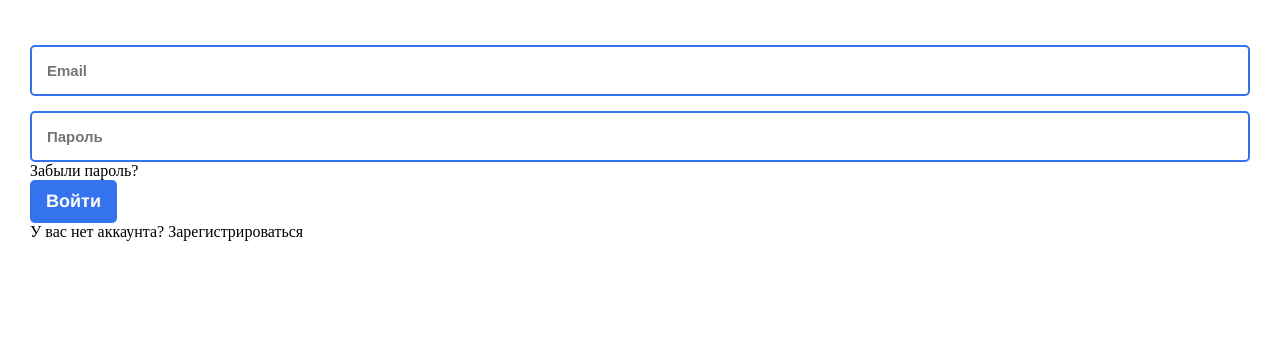
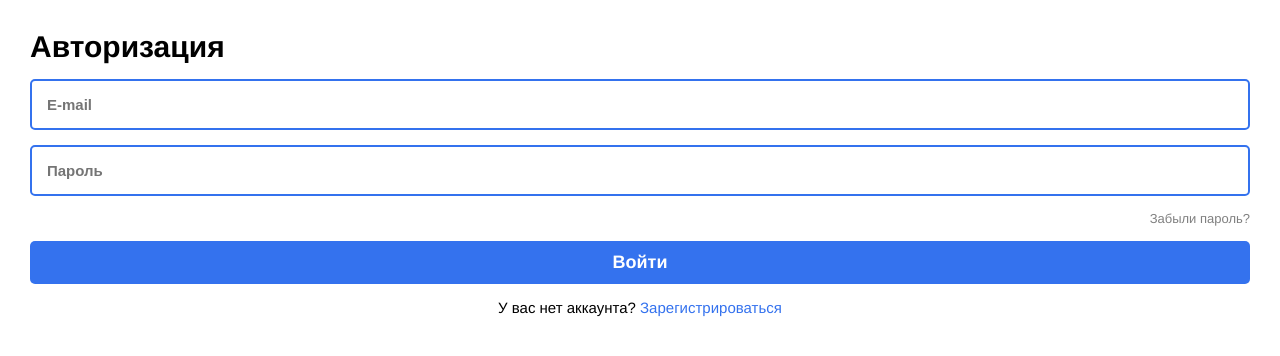
Before and after one commit to S0IG0/kyeye, a Vue app in the folder frontend/: page /login in a window 1280 px wide. Shown: the top 356 px of the page. Built offline with nearby package versions, Linux system fonts and the light colour scheme.

Commit message:
reformat login page

```diff
--- a/frontend/src/components/pages/Login.vue
+++ b/frontend/src/components/pages/Login.vue
@@ -1,16 +1,63 @@
 <template>
-  <login-form></login-form>
+  <div class="wrapper">
+    <div class="title">Авторизация</div>
+    <form>
+      <my-input placeholder="E-mail"
+      v-model="this.email"
+      required
+      ></my-input>
+      <my-input placeholder="Пароль"
+      v-model="this.password"
+      required></my-input>
+      <div class="forgot__password">
+        <a>Забыли пароль?</a>
+      </div>
+      <my-button>Войти</my-button>
+    </form>
+    <div class="text">
+      У вас нет аккаунта? <a class="link" @click="$router.push('/register')">Зарегистрироваться</a>
+    </div>
+  </div>
 </template>
 
 <script>
-import LoginForm from "@/components/UI/LoginForm.vue";
+import MyInput from "@/components/UI/MyInput.vue";
+import MyButton from "@/components/UI/MyButton.vue";
 
 export default {
-  name: "Login",
-  components: {LoginForm}
+  name: "login-form",
+  components: {MyButton, MyInput},
+  data(){
+    return{
+      email: "",
+      password: "",
+    }
+  }
 }
 </script>
 
 <style scoped>
-
+  .link{
+    color: rgb(52, 114, 238);
+    cursor: pointer;
+    text-decoration: none;
+  }
+  .text{
+    margin-top: 15px;
+    text-align: center;
+    font-family: Helvetica, sans-serif;
+    font-size: 15px;
+  }
+  .forgot__password{
+    text-align: right;
+    margin: 15px 0;
+    color: gray;
+    font-family: Helvetica, sans-serif;
+    font-size: 13px;
+  }
+  .title{
+    font-family: Helvetica, sans-serif;
+    font-size: 30px;
+    font-weight: 600;
+  }
 </style>
```
